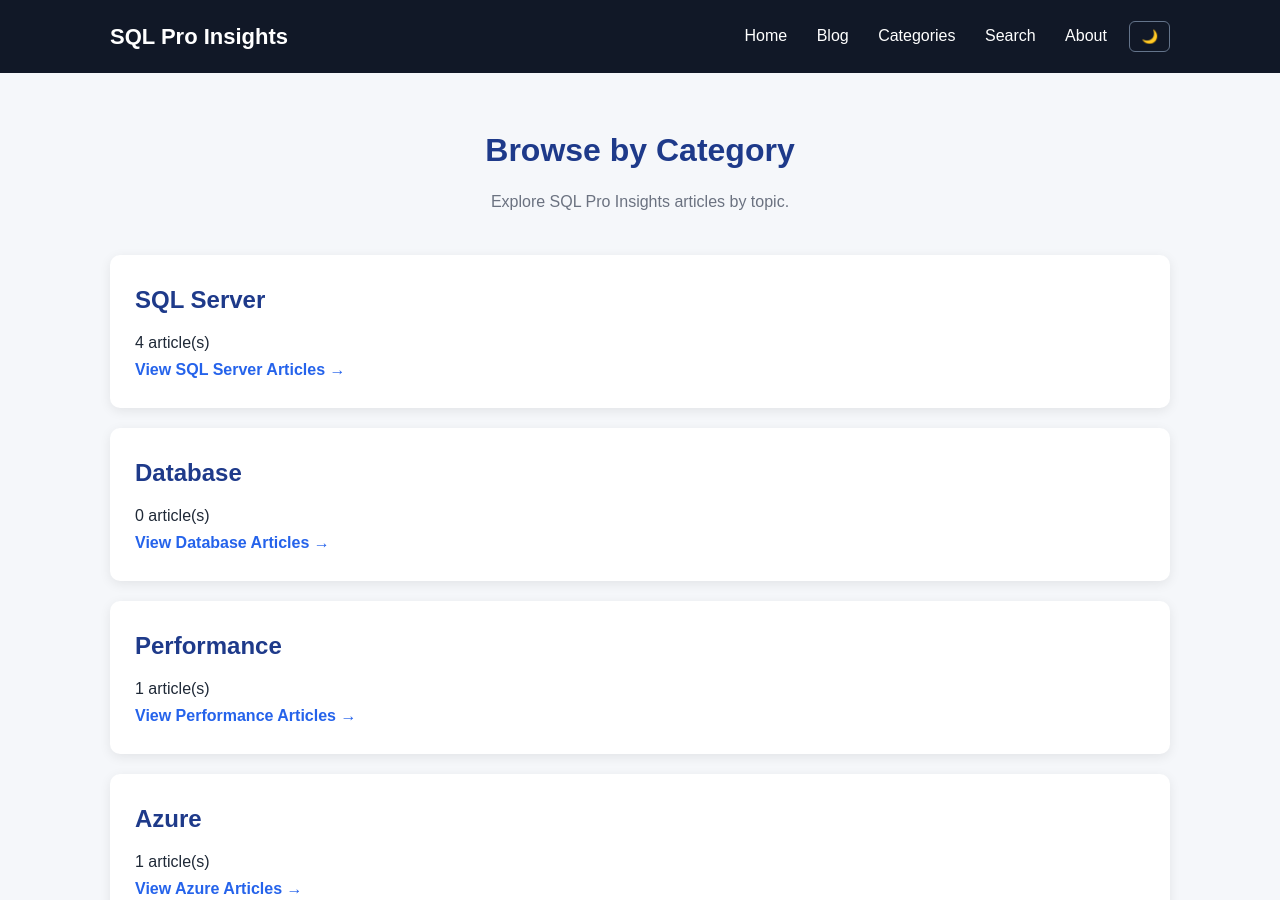
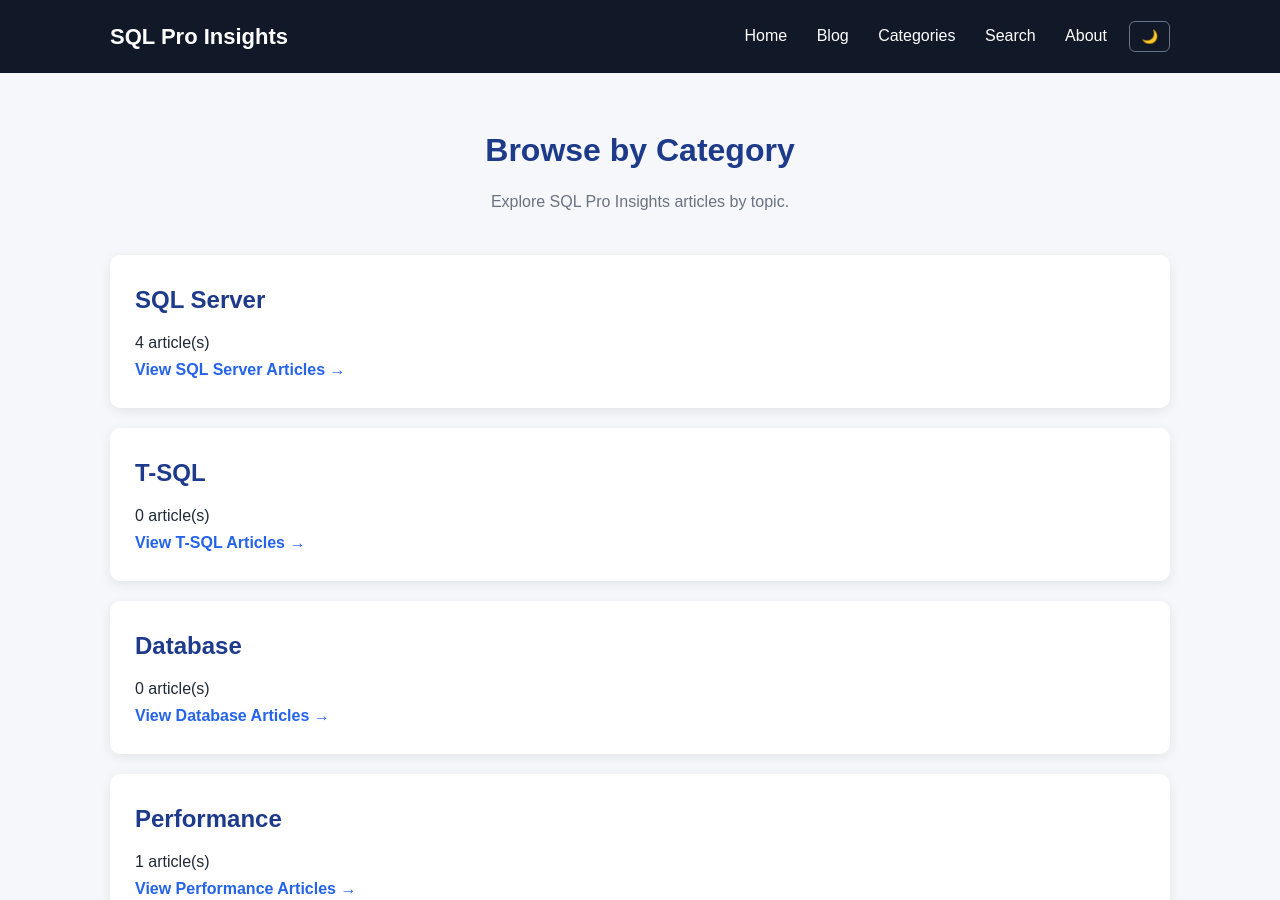
Before and after one commit to SQLProInsights/sqlproinsights.github.io, a Jekyll site: the page built from categories/index.html, in a window 1280 px wide and 900 px high. Built offline with Jekyll 4.4.1, drawn with Linux system fonts in a browser that asks for light colours.

Commit message:
Add T-SQL category section to index.html

```diff
--- a/categories/index.html
+++ b/categories/index.html
@@ -30,6 +30,21 @@ permalink: /categories/
             </a>
         </div>
 
+        <div class="post-card">
+    <h2>
+        <a href="/categories/t-sql/">
+            T-SQL
+        </a>
+    </h2>
+
+    <p>
+        {{ site.categories["T-SQL"] | size }} article(s)
+    </p>
+
+    <a class="read-more" href="/categories/t-sql/">
+        View T-SQL Articles →
+    </a>
+        </div>
 
         <div class="post-card">
             <h2>
```
